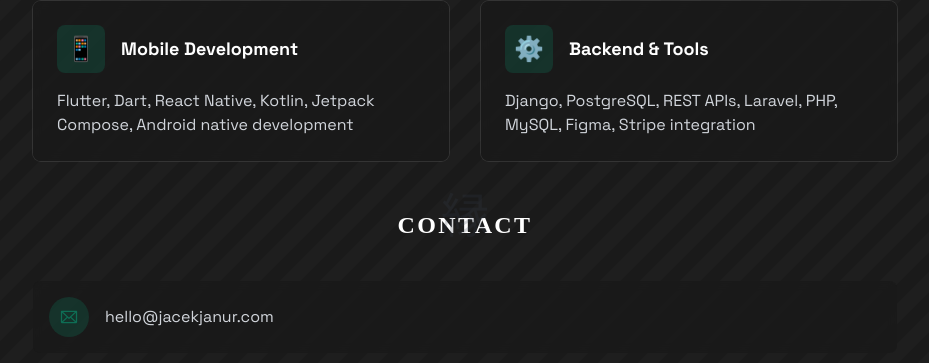
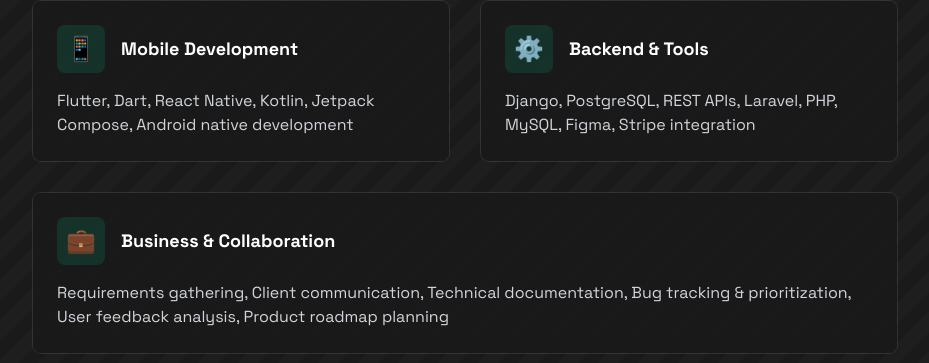
Before and after one commit to JacekJanur/website, a plain HTML site: page index.html in a window 1280 px wide. Shown: the part 1964-2327 px from the top of the page, without its empty margins (175-1104 px from the left). Drawn offline with nearby package versions, Linux system fonts and the light colour scheme.

Commit message:
Business & Collaborationsection

```diff
--- a/index.html
+++ b/index.html
@@ -281,6 +281,24 @@
                                 Django, PostgreSQL, REST APIs, Laravel, PHP, MySQL, Figma, Stripe integration
                             </p>
                         </div>
+                        <div
+                            class="col-span-2 rounded-lg bg-background-light/80 p-6 shadow-sm transition-shadow duration-300 hover:shadow-lg dark:bg-background-dark/80 dark:shadow-none dark:ring-1 dark:ring-white/10 backdrop-blur-sm">
+                            <div class="flex items-center gap-4">
+                                <div
+                                    class="flex h-12 w-12 items-center justify-center rounded-lg bg-primary/20 dark:bg-primary/30">
+                                    <span class="font-serif text-primary text-2xl">💼</span>
+                                </div>
+                                <div>
+                                    <h3 class="text-lg font-bold text-gray-900 dark:text-white">Business & Collaboration
+                                    </h3>
+                                </div>
+                            </div>
+                            <p class="mt-4 text-base text-gray-700 dark:text-gray-300">
+                                Requirements gathering, Client communication, Technical documentation, Bug tracking &
+                                prioritization, User feedback analysis, Product roadmap
+                                planning
+                            </p>
+                        </div>
                     </div>
                 </section>
                 <section>
```
